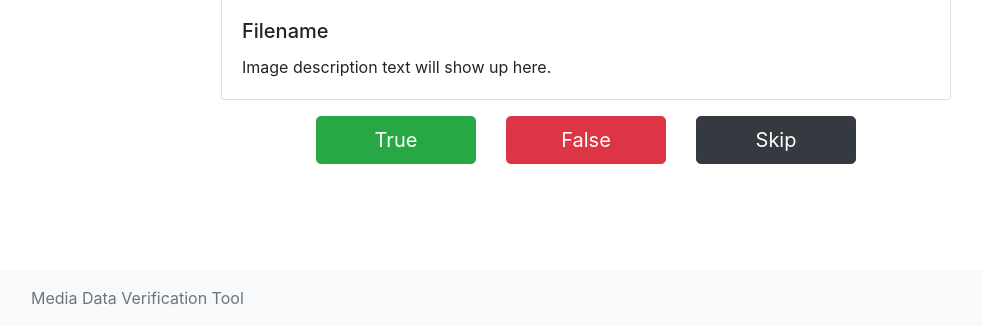
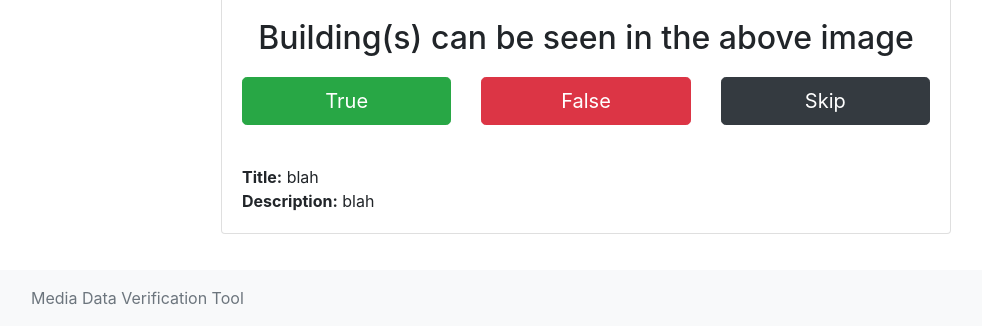
Before and after one commit to wikimedia/labs-tools-mdvt, a Flask app: page /contribute in a window 1280 px wide. Shown: the part 474-800 px from the top of the page, without its empty margins (54-1036 px from the left). Run offline with Flask 2, Linux system fonts and the light colour scheme; some libraries are stand-ins or nearby versions.

Commit message:
Show important info first in contribution page

```diff
--- a/mdvt/static/style.css
+++ b/mdvt/static/style.css
@@ -1,4 +1,4 @@
-.contribute-img .card-header {
+.contribute-media .card-header {
     height: 400px;
     background-image: url('https://picsum.photos/1200/600');
     background-repeat: no-repeat;
--- a/mdvt/templates/contribute/contribute.html
+++ b/mdvt/templates/contribute/contribute.html
@@ -4,25 +4,27 @@
 <div class="container">
     <div class="row">
         <div class="col-md-8 offset-md-2 mt-3">
-            <div class="card contribute-img">
+            <div class="card contribute-media">
                 <div class="card-header"></div>
                 <div class="card-body">
-                    <h5 class="card-title">Filename</h5>
-                    <p class="card-text">Image description text will show up here.</p>
+                    <h1 class="h2 text-center">Building(s) can be seen in the above image</h1>
+                    <div class="row mt-3">
+                        <div class="col-sm-4 mt-1">
+                            <button type="button" class="btn btn-success btn-lg btn-block">True</button>
+                        </div>
+                        <div class="col-sm-4 mt-1">
+                            <button type="button" class="btn btn-danger btn-lg btn-block">False</button>
+                        </div>
+                        <div class="col-sm-4 mt-1">
+                            <button type="button" class="btn btn-dark btn-lg btn-block">Skip</button>
+                        </div>
+                    </div>
+                </div>
+                <div class="card-body">
+                    <b>Title:</b> <span id="media-title">blah</span><br/>
+                    <b>Description:</b> <span id="media-desc">blah</span>
                 </div>
             </div>
-        </div>
-    </div>
-
-    <div class="row mt-3">
-        <div class="col-md-2 offset-md-3">
-            <button type="button" class="btn btn-success btn-lg btn-block">True</button>
-        </div>
-        <div class="col-md-2">
-            <button type="button" class="btn btn-danger btn-lg btn-block">False</button>
-        </div>
-        <div class="col-md-2">
-            <button type="button" class="btn btn-dark btn-lg btn-block">Skip</button>
         </div>
     </div>
 </div>
```
